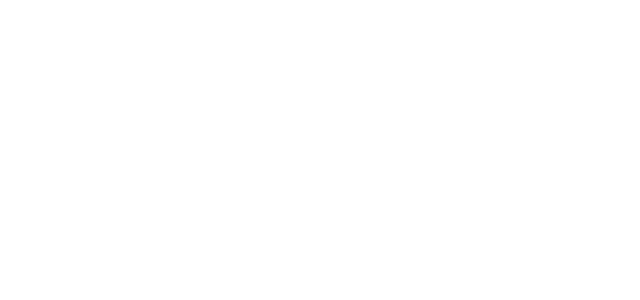
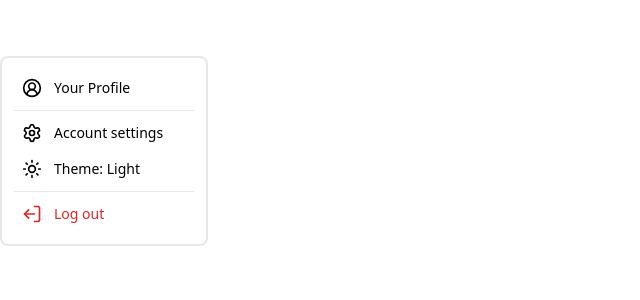
Before and after one commit to dineshkhichar569/jobrix-company-module, a React (Vite) app in the folder frontend/: page /popup in a window 1280 px wide. Before the commit this address had no page. Shown: the top 300 px of the page, without its empty margins (0-640 px from the left). Built offline with nearby package versions, Linux system fonts and the light colour scheme; a web font is replaced by a local one.

Commit message:
Navbar component

```diff
--- a/frontend/src/App.jsx
+++ b/frontend/src/App.jsx
@@ -5,7 +5,7 @@
 import CompanyRegister from "./pages/public/CompanyRegister";
 import CompanyUserLogin from "./pages/public/CompanyUserLogin";
 import AdminDashboard from "./pages/admin/AdminDashboard";
-import Dashboard from "./pages/admin/dashboard pages/Dashboard";
+import Profile_Icon_PopUp from "./components/ui/Card/Profile_Icon_PopUp";
 
 function App() {
   return (
@@ -19,7 +19,7 @@
 
 
         <Route path="/dash" element={<AdminDashboard />} />
-        {/* <Route path="/dashboard" element={<Dashboard />} /> */}
+        <Route path="/popup" element={<Profile_Icon_PopUp />} />
       </Routes>
     </>
   );
--- a/frontend/src/components/layout/Layout.jsx
+++ b/frontend/src/components/layout/Layout.jsx
@@ -9,7 +9,7 @@
       <Sidebar setIsOption={setIsOption} />
 
       {/* Navbar + dashboard pages */}
-      <div className="flex-1 flex flex-col">
+      <div className="ml-[16.666%] flex-1 flex flex-col">
         <Navbar />
 
         {/* dashboard pages */}
--- a/frontend/src/components/layout/Navbar.jsx
+++ b/frontend/src/components/layout/Navbar.jsx
@@ -1,8 +1,10 @@
-import React from "react";
+import React, { useState } from "react";
 import { Bell, User2, Search, ChevronDown } from "lucide-react";
 import HoverPopUpCard from "../ui/Card/hoverPopUpCard";
+import Profile_Icon_PopUp from "../ui/Card/Profile_Icon_PopUp";
 
 function Navbar() {
+  const [open, setOpen] = useState(false);
   return (
     <>
       <nav className="sticky top-0 z-50 backdrop-blur bg-white/40 border-b h-16 flex items-center justify-between px-8">
@@ -45,7 +47,10 @@
           </div>
 
           {/* profile */}
-          <div className="w-auto flex items-center gap-3 p-1 px-2 rounded-lg hover:bg-slate-100 cursor-pointer relative group">
+          <div
+            className="w-auto flex items-center gap-3 p-1 px-2 rounded-lg hover:bg-slate-100 cursor-pointer relative group"
+            onClick={() => setOpen(!open)}
+          >
             <div className="border-2 rounded-full p-1 cursor-pointer bg-indigo-100">
               <User2 className="text-indigo-600"></User2>
             </div>
@@ -63,6 +68,9 @@
             <div className="absolute bottom-full top-5 left-1/2 -translate-x-1/2 mb-2 hidden group-hover:block transition">
               <HoverPopUpCard placeholder="Profile and Account" />
             </div>
+
+            {/* Profile PopUp */}
+            {open && <Profile_Icon_PopUp />}
           </div>
         </div>
       </nav>
--- a/frontend/src/components/layout/Sidebar.jsx
+++ b/frontend/src/components/layout/Sidebar.jsx
@@ -13,7 +13,7 @@
 
   return (
     <>
-      <aside className="sticky top-0 h-screen w-1/6 border-r">
+      <aside className="fixed overflow-hidden top-0 h-screen w-1/6 border-r">
         {/* Logo */}
         <div className="h-16 border-b p-3">
           <div className="flex items-center gap-3 font-bold text-xl">
--- /dev/null
+++ b/frontend/src/components/ui/Card/Profile_Icon_PopUp.jsx
@@ -0,0 +1,39 @@
+import { LogOutIcon, Settings, Sun, UserCircle2 } from 'lucide-react';
+import React from 'react'
+
+function Profile_Icon_PopUp() {
+  return (
+    <div className='absolute top-14 left-0 bg-white w-52 h-auto rounded-lg border-2 p-3'>
+      {/* profile */}
+      <div className='flex gap-3 items-center p-2 rounded-lg hover:bg-slate-200 transition-all duration-100 cursor-pointer mb-1'>
+        <UserCircle2 className='h-5 w-5' />
+        <span className='font-medium text-sm'>Your Profile</span>
+      </div>
+
+      <hr />
+
+      {/* Account Settings */}
+      <div className='flex gap-3 items-center p-2 rounded-lg hover:bg-slate-200 transition-all duration-100 cursor-pointer mt-1'>
+        <Settings className='h-5 w-5' />
+        <span className='text-sm'>Account settings</span>
+      </div>
+
+      {/* Theme */}
+      <div className='flex gap-3 items-center p-2 rounded-lg hover:bg-slate-200 transition-all duration-100 cursor-pointer mb-1'>
+        <Sun className='h-5 w-5' />
+        <span className='text-sm'>Theme: Light</span>
+      </div>
+
+      <hr />
+
+      {/* Logout */}
+      <div className='flex gap-3 items-center p-2 rounded-lg hover:bg-red-200 transition-all duration-100 cursor-pointer text-red-600 mt-1'>
+        <LogOutIcon className='rotate-180 h-5 w-5'/>
+        <span className='text-sm'>Log out</span>
+      </div>
+
+    </div>
+  )
+}
+
+export default Profile_Icon_PopUp;
```
